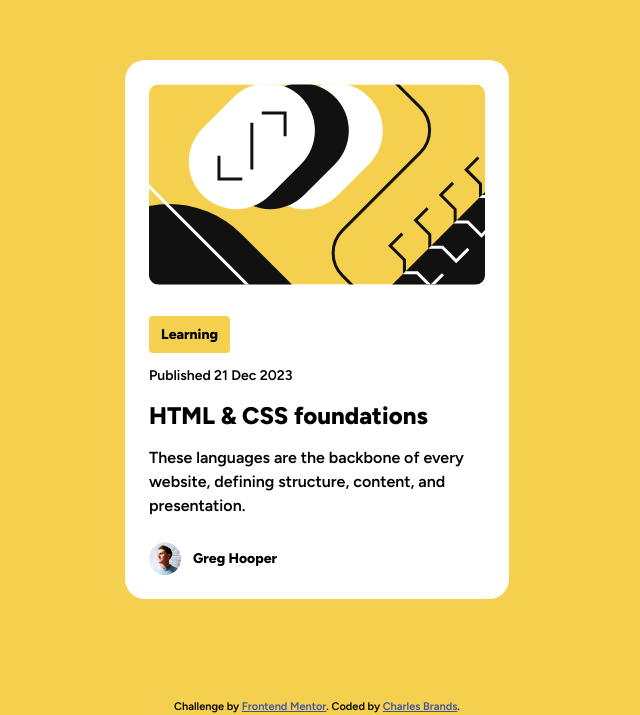
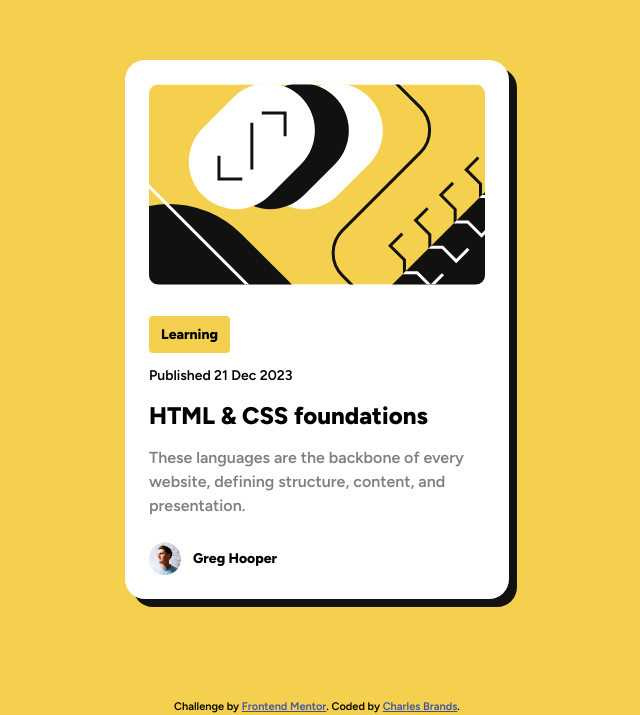
Before and after one commit to cbrands/fm-blog-preview-card, a plain HTML site: page index.html in a window 1280 px wide. Shown: the part 158-873 px from the top of the page, without its empty margins (323-963 px from the left). Drawn offline with Linux system fonts and the light colour scheme.

Commit message:
forgot shadow

```diff
--- a/index.html
+++ b/index.html
@@ -24,7 +24,7 @@
       <p class="fat-text tag mb-small">Learning</p>
       <h2 class="thin-text mb-small">Published 21 Dec 2023</h2>
       <h1 class="fat-text mb-small">HTML & CSS foundations</h1>
-      <p class="mb-24 thin-text">These languages are the backbone of every website, defining structure, content, and presentation.</p>
+      <p class="mb-24 thin-text grey-color">These languages are the backbone of every website, defining structure, content, and presentation.</p>
       <div class="avatar">
         <img class="mr-12 width-avatar" src="assets/images/image-avatar.webp" alt="Greg's photo">
         <p class="fat-text avatar-name">Greg Hooper</p>
--- a/style.css
+++ b/style.css
@@ -65,6 +65,11 @@ h1:hover {
   margin-right: auto;
   padding: 24px;
   border-radius: 20px;
+  box-shadow: 8px 8px 0 hsl(0, 0%, 7%);
+}
+
+.grey-color {
+  color: hsl(0, 0%, 50%);
 }
 
 .main-image {
```
